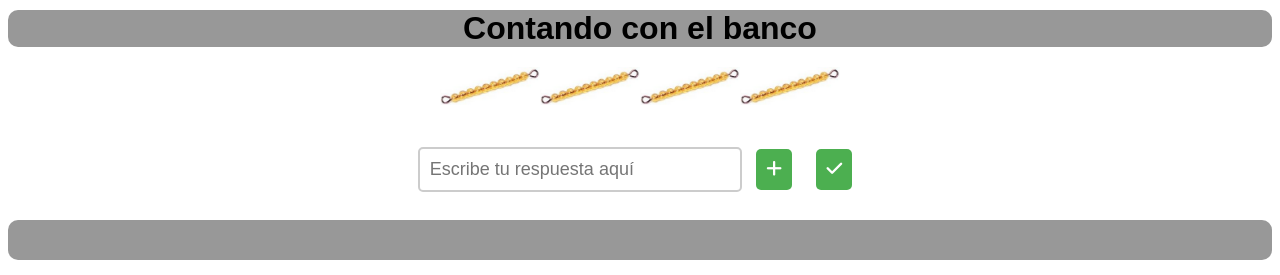
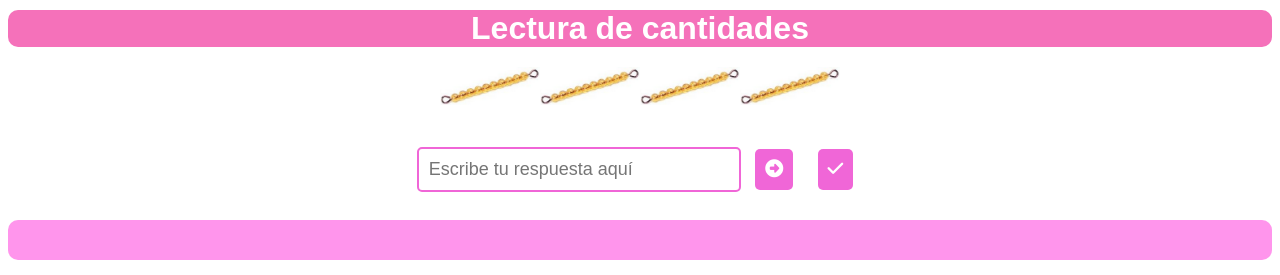
Before and after one commit to HiramRamirezR/contando-con-el-banco, a plain HTML site: page index.html in a window 1280 px wide. Shown: the top 275 px of the page. Drawn offline with Linux system fonts and the light colour scheme; grey boxes are pictures that could not be loaded.

Commit message:
adding music

```diff
--- a/app.js
+++ b/app.js
@@ -1,8 +1,13 @@
 let numeroActual = 0;
 const contenedorImagenes = document.getElementById("contenedor-imagenes");
+const song = new Audio('/audio/song.mp3');
+const correct = new Audio('/audio/correct.wav');
+const error = new Audio('/audio/error.wav');
 let contador = 0;
 
 function generarNumeroAleatorio() {
+  song.play();
+  song.volume = .2;
   contenedorImagenes.innerHTML = "";
   let aleatorio = Math.floor(Math.random() * 9) + 1;
 
@@ -66,9 +71,11 @@ function verificarRespuesta() {
 
   if (respuesta === numeroActual) {
     contador++;
+    correct.play();
     document.getElementById("mensaje").textContent = `¡Correcto! Aciertos: ${contador}`;
   } else {
     contador > 0 ? contador-- : contador = 0;
+    error.play();
     document.getElementById("mensaje").textContent = `Intenta de nuevo. Aciertos: ${contador}`;
   }
 }
--- a/index.html
+++ b/index.html
@@ -7,15 +7,15 @@
   <link rel="stylesheet" href="https://cdnjs.cloudflare.com/ajax/libs/font-awesome/6.4.0/css/all.min.css" integrity="sha512-iecdLmaskl7CVkqkXNQ/ZH/XLlvWZOJyj7Yy7tcenmpD1ypASozpmT/E0iPtmFIB46ZmdtAc9eNBvH0H/ZpiBw==" crossorigin="anonymous" referrerpolicy="no-referrer" />
   <link rel="stylesheet" href="/style.css">
   <link rel="shortcut icon" href="#" type="image/x-icon">
-  <title>Document</title>
+  <title>Lectura de cantidades</title>
 </head>
 <body>
-  <h1>Contando con el banco</h1>
+  <h1>Lectura de cantidades</h1>
     <div id="contenedor-imagenes">
     </div>
     <div id="contenedor-botones">
       <input type="number" id="input-respuesta" placeholder="Escribe tu respuesta aquí" />
-      <button id="boton-generar"><i class="fa-solid fa-plus"></i></button>
+      <button id="boton-generar"><i class="fa-solid fa-circle-right"></i></button>
       <button id="boton-adivinar"><i class="fa-solid fa-check"></i></button>
       <div id="mensaje"></div>
     </div>
--- a/style.scss
+++ b/style.scss
@@ -6,8 +6,9 @@ body {
 h1 {
   margin-top: 10px;
   margin-bottom: 20px;
-  background-color: #989898;
+  background-color: #f571ba;
   border-radius: 10px;
+  color: white;
 }
 
 #contenedor-imagenes {
@@ -28,7 +29,7 @@ h1 {
   font-size: 18px;
   margin: 10px;
   padding: 10px;
-  background-color: #4CAF50;
+  background-color: #f066d7;
   color: white;
   border: none;
   border-radius: 5px;
@@ -43,13 +44,13 @@ h1 {
 #input-respuesta {
   font-size: 18px;
   padding: 10px;
-  border: 2px solid #ccc;
+  border: 2px solid #f066d7;
   border-radius: 5px;
   width: 300px;
 }
 
 #mensaje {
-  background-color: #989898;
+  background-color: #ff95ec;
   font-size: 20px;
   margin-top: 20px;
   height: 40px;
```
Also changed, not shown: style.css, 4 other files.
